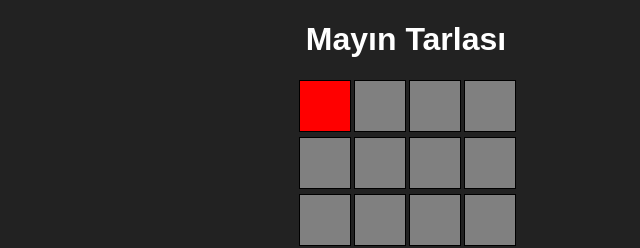
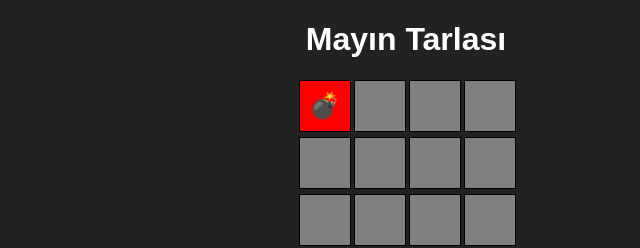
Before and after one commit to jsndrogo/mayinnn, a plain HTML site: page index.html in a window 1280 px wide. Both pictures are taken after a click on the element 558 px from the left and 105 px from the top of the page. Shown: the top 248 px of the page, 234-874 px from the left. Drawn offline with Linux system fonts and the light colour scheme.

Commit message:
Update index.html

```diff
--- a/index.html
+++ b/index.html
@@ -31,6 +31,7 @@
         }
         .mine {
             background-color: red;
+            font-size: 25px;
         }
         #message {
             font-size: 30px;
@@ -68,6 +69,7 @@
         const gridSize = 4;
         const mineCount = 3;
         let mines = new Set();
+        let gameOver = false;
 
         while (mines.size < mineCount) {
             mines.add(Math.floor(Math.random() * (gridSize * gridSize)));
@@ -81,9 +83,14 @@
             cell.dataset.index = i;
 
             cell.addEventListener("click", function() {
+                if (gameOver) return; // Oyunu bitir
+
                 if (mines.has(i)) {
                     this.classList.add("mine");
+                    this.innerText = "💣"; // Mayın emojisi
                     showMessage();
+                    gameOver = true;
+                    disableAllCells();
                 } else {
                     this.style.backgroundColor = "green";
                     this.innerText = "✓";
@@ -107,6 +114,12 @@
             flag.style.display = "block";
             restartButton.style.display = "inline-block";
         }
+
+        function disableAllCells() {
+            document.querySelectorAll(".cell").forEach(cell => {
+                cell.style.pointerEvents = "none"; // Tüm hücreleri devre dışı bırak
+            });
+        }
     </script>
 </body>
 </html>
```
